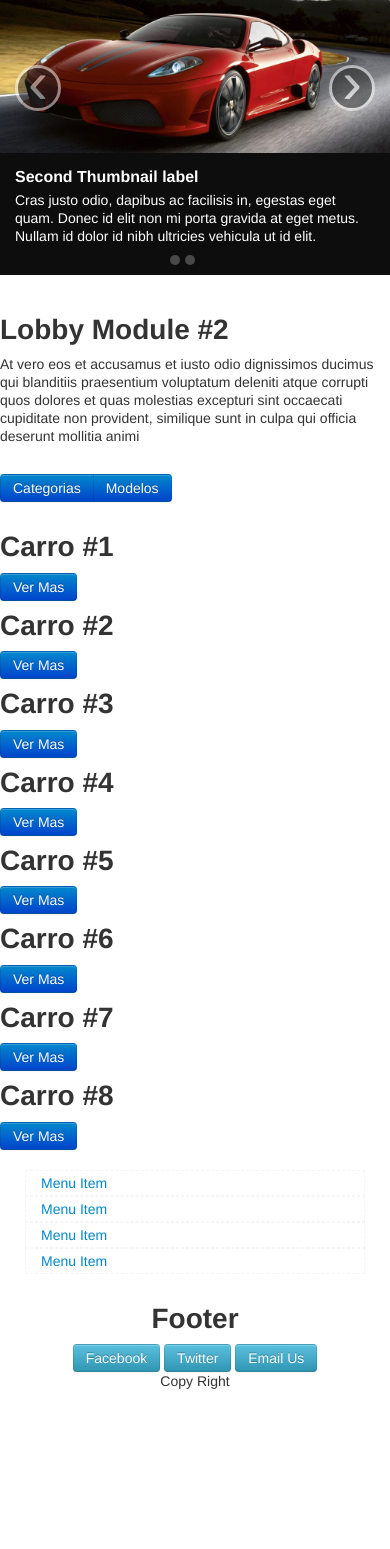
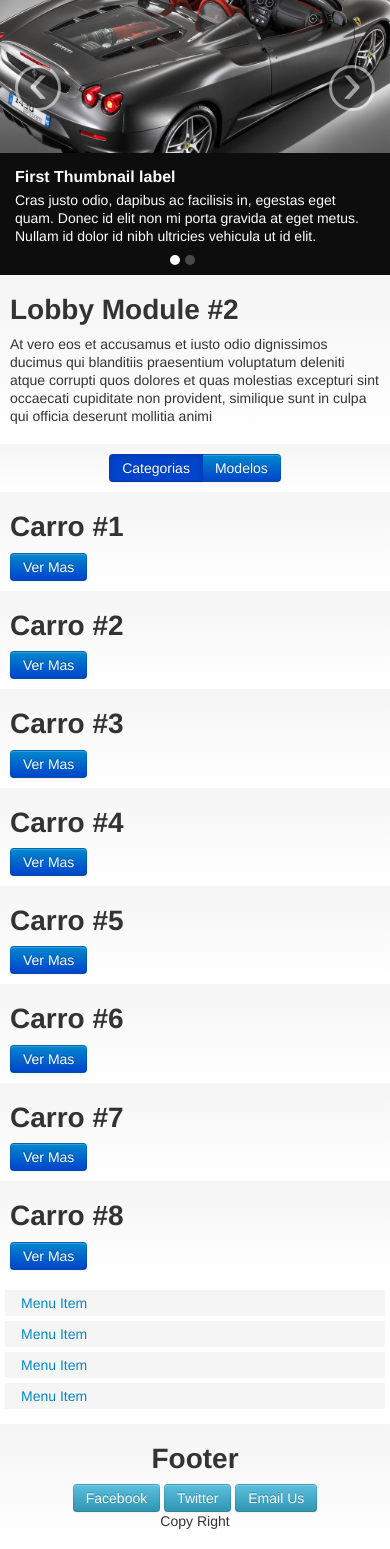
Before and after one commit to machoph/mobi_web, a plain HTML site: page public/home.html in a window 390 px wide. Shown: the part 93-1642 px from the top of the page. Before the commit the page ends 1502 px from the top, so only its background shows below. Drawn offline with Linux system fonts and the light colour scheme.

Commit message:
Style01 Basic Styling

```diff
--- a/public/assets/css/less/carousel.less
+++ b/public/assets/css/less/carousel.less
@@ -5,7 +5,7 @@
 
 .carousel {
   position: relative;
-  margin:0 auto @baseLineHeight;
+  margin:0 auto;
   line-height: 1;
   background: @grayDark;
 }
--- a/public/assets/css/less/navs.less
+++ b/public/assets/css/less/navs.less
@@ -57,14 +57,16 @@
 .nav-list {
   padding-left: 15px;
   padding-right: 15px;
-  margin: 0 25px;
+  margin: 0 5px;
 }
 .nav-list > li > a,
 .nav-list .nav-header {
   margin-left:  -15px;
   margin-right: -15px;
+  margin-bottom: 5px;
   text-shadow: 0 1px 0 rgba(255,255,255,.5);
-  border: 1px dashed #f5f5f5
+  border: 1px dashed #f5f5f5;
+  background: #f5f5f5;
 }
 .nav-list > li > a {
   padding: 3px 15px;
--- a/public/assets/css/less/responsive-767px-max.less
+++ b/public/assets/css/less/responsive-767px-max.less
@@ -24,7 +24,7 @@
     margin-right: -20px;
   }
   .carousel {
-    margin:0 -20px 20px;
+    margin:0 -20px;
   }
 
 
--- /dev/null
+++ b/public/assets/css/themes/01/style01.css
@@ -0,0 +1,5 @@
+	    .moduleInfoWrap{ padding: 10px; background: -webkit-linear-gradient(#f5f5f5 0%, #ffffff 100%)}
+	    .moduleCarTypeWrap { text-align: center; background: -webkit-linear-gradient(#f5f5f5 0%, #ffffff 100%)}
+	    .moduleCarViewrWrap { padding: 0;}
+	    .moduleCarViewrWrap .span6{ padding: 10px; background: -webkit-linear-gradient(#f5f5f5 0%, #ffffff 100%)}
+	    .moduleFooterWrap {background: -webkit-linear-gradient(#f5f5f5 0%, #ffffff 100%)}
--- a/public/assets/js/application.js
+++ b/public/assets/js/application.js
@@ -67,7 +67,11 @@
       })
 
     // carousel demo
-    $('#myCarousel').carousel()
+    $('#myCarousel').carousel({
+	    pause: true,
+        interval: false,
+        cycle: false
+    })
 
     // javascript build logic
     var inputsComponent = $("#components.download input")
--- a/public/home.html
+++ b/public/home.html
@@ -10,6 +10,7 @@
     <!-- Le styles -->
     <link href="assets/css/bootstrap.css" rel="stylesheet">
     <link href="assets/css/responsive.css" rel="stylesheet">
+    <link href="assets/css/themes/01/style01.css" rel="stylesheet">
     <link href="assets/js/google-code-prettify/prettify.css" rel="stylesheet">
 
     <!-- Le HTML5 shim, for IE6-8 support of HTML5 elements -->
@@ -63,7 +64,7 @@
 
 	<div id="myCarousel" class="carousel slide moduleSlideWrap">
 
-		<ol class="carousel-indicators">
+		<ol class="carousel-indicators ">
 			<li data-target="#myCarousel" data-slide-to="0" class="active"></li>
 			<li data-target="#myCarousel" data-slide-to="1"></li>
 		</ol>
@@ -124,8 +125,9 @@
 		<div class="row-fluid">
 			<div class="span12">
 				<div class="btn-group" data-toggle="buttons-radio">
-				  <button type="button" class="btn btn-primary">Categorias</button>
-				  <button type="button" class="btn btn-primary">Modelos</button>
+				  <button autocomplete="off" type="button" class="btn btn-primary active">Categorias</button>
+				  <button autocomplete="off" type="button" class="btn btn-primary">Modelos</button>
+
 				</div>
 			</div>
 		</div>
@@ -187,26 +189,21 @@
 		</div>
 	</div>
 
-	<div class="container-fluid">
+
+
+    <!-- Footer
+    ================================================== -->
+	<div class="container-fluid moduleFooterWrap">
 		<div class="row-fluid">
-			<div class="span12 moduleFooterWrap text-center">
+			<div class="span12 text-center">
 				<h1>Footer</h1>
 				<button type="button" class="btn btn-info">Facebook</button>
 				<button type="button" class="btn btn-info">Twitter</button>
 				<button type="button" class="btn btn-info">Email Us</button>
 				<p>Copy Right</p>
-
 			</div>
 		</div>
 	</div>
-
-
-    <!-- Footer
-    ================================================== -->
-    <footer class="footer">
-      <div class="container">
-      </div>
-    </footer>
 
 
 
```
Also changed, not shown: public/assets/css/bootstrap.css, public/assets/css/responsive.css, 6 other files.
